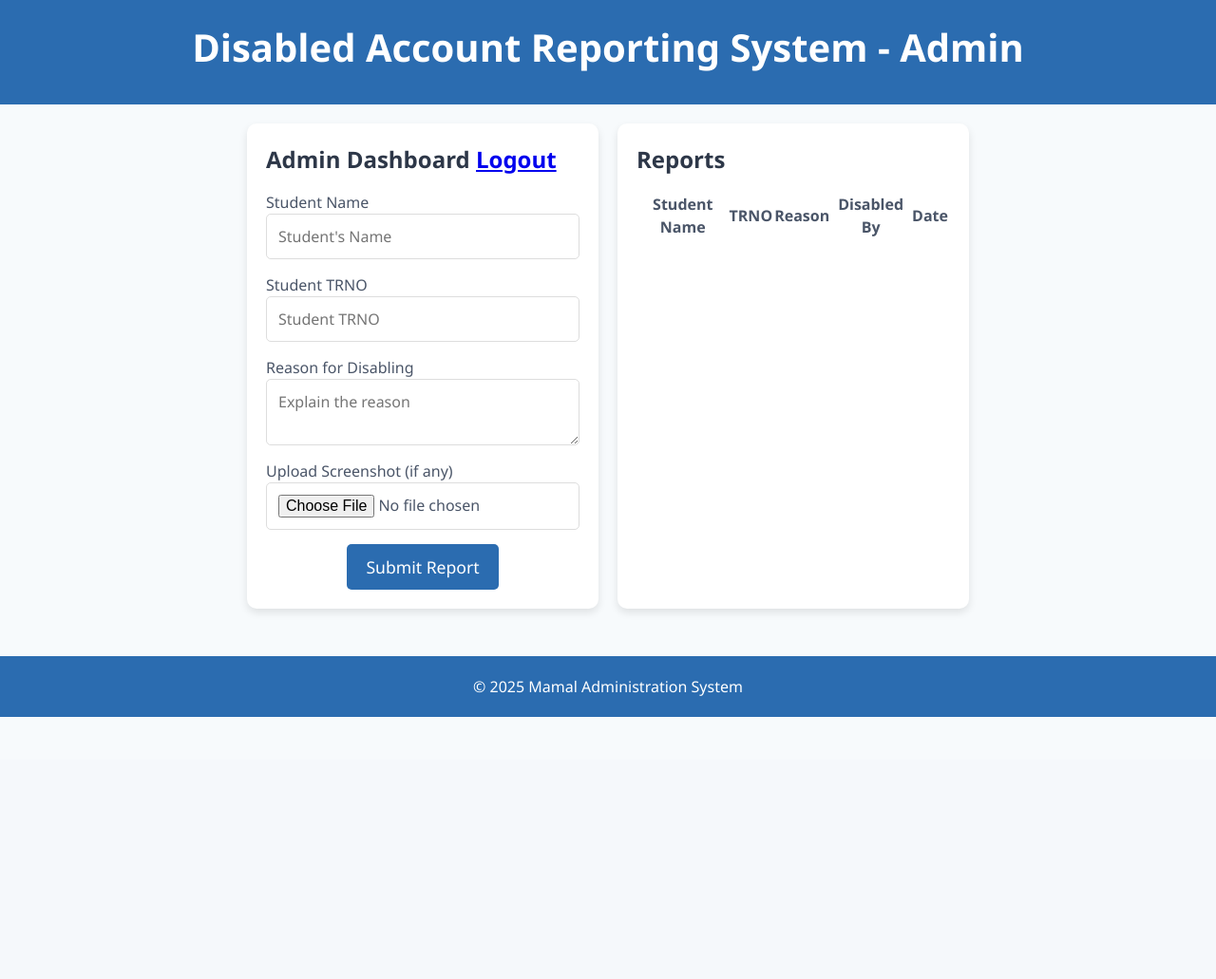
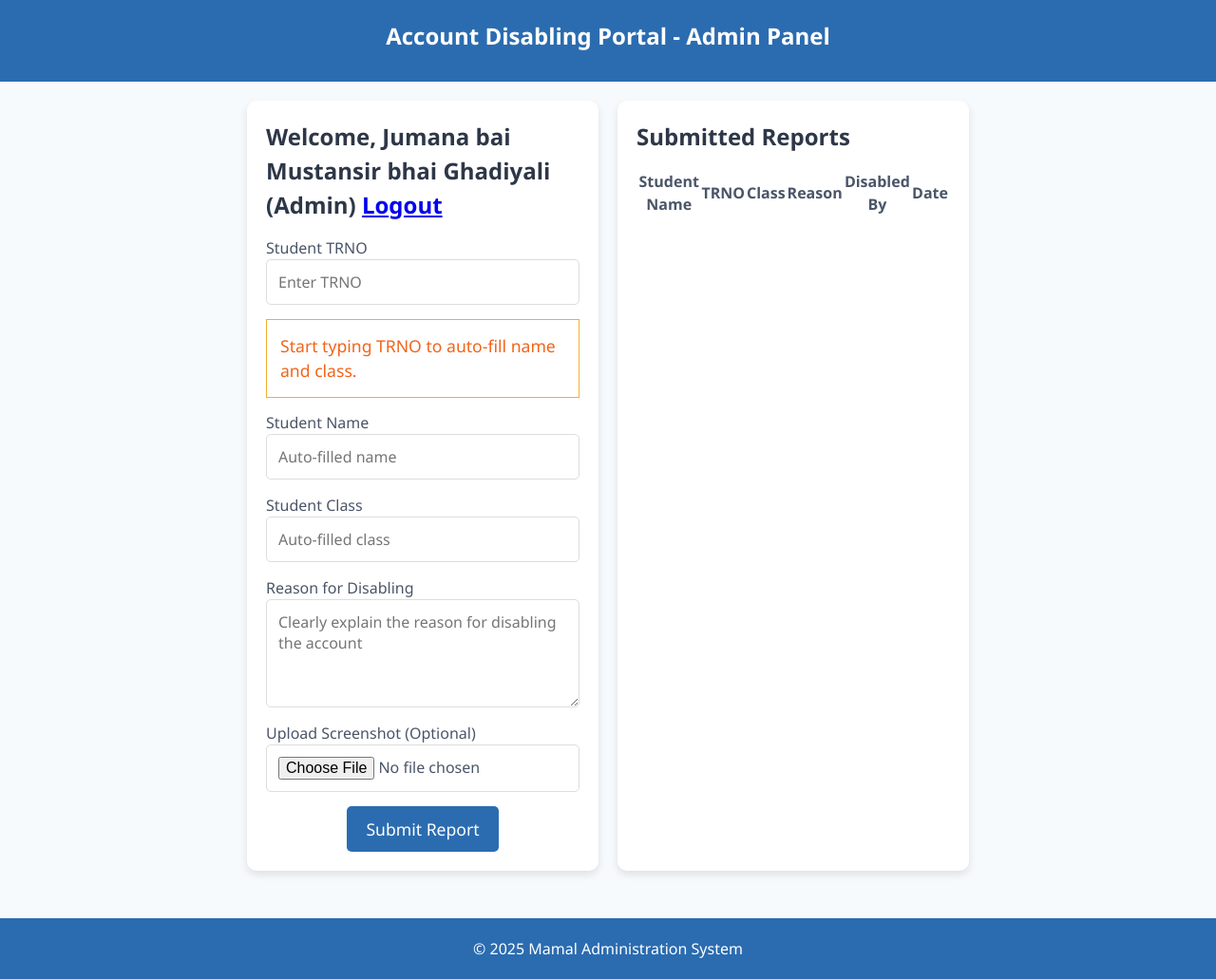
Before and after one commit to MbuguaDennis/disabled_account_report_system, a Flask app: page /admin in a window 1280 px wide. Shown: the whole page at 95% size. Before the commit the page ends 755 px from the top, so only its background shows below. Run offline with Flask 3, Linux system fonts and the light colour scheme; a user stored in the database is signed in; lists and menus that the app fills with data are empty.

Commit message:
Refactor Boss Dashboard UI and Fix Report Field Mapping
- Updated boss_dashboard.html with improved layout, styling, and accessibility
- Ensured proper field mapping: student_class now displays correctly
- Improved image handling with fallback for missing screenshots
- Added header/footer for consistent branding
- Enhanced table readability and UX for Janab review

```diff
--- a/app.py
+++ b/app.py
@@ -1,4 +1,4 @@
-from flask import Flask, render_template, request, redirect, url_for, send_file, session
+from flask import Flask, render_template, request, redirect, url_for, send_file, session, jsonify
 import sqlite3
 import os
 import pandas as pd
@@ -11,22 +11,61 @@ db_path = 'disabled_students.db'
 UPLOAD_FOLDER = 'static/uploads'
 app.config['UPLOAD_FOLDER'] = UPLOAD_FOLDER
 
+# --------------------------------------
+# Initialize the database
+# --------------------------------------
 def init_db():
     conn = sqlite3.connect(db_path)
     c = conn.cursor()
+
+    # Create reports table
     c.execute('''
         CREATE TABLE IF NOT EXISTS reports (
             id INTEGER PRIMARY KEY AUTOINCREMENT,
             student_name TEXT NOT NULL,
             trno TEXT NOT NULL,
+            student_class TEXT,
             disabled_by TEXT NOT NULL,
             reason TEXT NOT NULL,
             image_path TEXT,
             date_disabled TEXT NOT NULL
         )
     ''')
+
+    # Create students table
+    c.execute('''
+        CREATE TABLE IF NOT EXISTS students (
+            trno TEXT PRIMARY KEY,
+            name TEXT NOT NULL,
+            student_class TEXT NOT NULL
+        )
+    ''')
+
     conn.commit()
     conn.close()
+
+# --------------------------------------
+# Load student data from Excel
+# --------------------------------------
+def load_students_from_excel(path='static/data/students.xlsx'):
+    if os.path.exists(path):
+        df = pd.read_excel(path)
+        conn = sqlite3.connect(db_path)
+        c = conn.cursor()
+        for _, row in df.iterrows():
+            c.execute('''
+                INSERT OR REPLACE INTO students (trno, name, student_class)
+                VALUES (?, ?, ?)
+            ''', (str(row['TRNO']), row['Name'], row['Class']))
+        conn.commit()
+        conn.close()
+        print("[INFO] Student data loaded successfully.")
+    else:
+        print("[WARNING] Excel file not found at", path)
+
+# --------------------------------------
+# Routes
+# --------------------------------------
 
 @app.route('/')
 def login():
@@ -34,17 +73,16 @@ def login():
 
 @app.route('/login', methods=['POST'])
 def do_login():
+    username = request.form['username']
     role = request.form['role']
-    username = request.form['username']
     session['username'] = username
     session['role'] = role
     if role == 'admin':
         return redirect(url_for('admin_dashboard'))
     elif role == 'boss':
         return redirect(url_for('boss_dashboard'))
-    else:
-        return redirect(url_for('login'))
-# logout functionality
+    return redirect(url_for('login'))
+
 @app.route('/logout')
 def logout():
     session.clear()
@@ -61,26 +99,37 @@ def submit_report():
     if 'username' not in session or session['role'] != 'admin':
         return redirect(url_for('login'))
 
-    student_name = request.form['student_name']
-    trno = request.form['trno']
+    trno = request.form['trno'].strip()
+    reason = request.form['reason']
     disabled_by = session['username']
-    reason = request.form['reason']
-    image = request.files['image']
+    image = request.files.get('image')
     image_filename = None
 
+    conn = sqlite3.connect(db_path)
+    c = conn.cursor()
+    c.execute("SELECT name, student_class FROM students WHERE trno = ?", (trno,))
+    student = c.fetchone()
+    if not student:
+        conn.close()
+        return "TRNO not found in student list.", 400
+
+    student_name, student_class = student
+
+    # Save image if provided
     if image and image.filename:
         image_filename = image.filename
         image.save(os.path.join(app.config['UPLOAD_FOLDER'], image_filename))
 
     date_disabled = datetime.now().strftime('%Y-%m-%d %H:%M:%S')
-    conn = sqlite3.connect(db_path)
-    c = conn.cursor()
-    c.execute(
-        "INSERT INTO reports (student_name, trno, disabled_by, reason, image_path, date_disabled) VALUES (?, ?, ?, ?, ?, ?)",
-        (student_name, trno, disabled_by, reason, image_filename, date_disabled)
-    )
+
+    c.execute('''
+        INSERT INTO reports (student_name, trno, student_class, disabled_by, reason, image_path, date_disabled)
+        VALUES (?, ?, ?, ?, ?, ?, ?)
+    ''', (student_name, trno, student_class, disabled_by, reason, image_filename, date_disabled))
+
     conn.commit()
     conn.close()
+
     return redirect(url_for('admin_dashboard'))
 
 @app.route('/boss')
@@ -104,8 +153,27 @@ def export():
     conn.close()
     return send_file(excel_path, as_attachment=True)
 
+@app.route('/get_student_info')
+def get_student_info():
+    trno = request.args.get('trno', '').strip()
+    if not trno:
+        return jsonify({'error': 'No TRNO provided'}), 400
+
+    conn = sqlite3.connect(db_path)
+    c = conn.cursor()
+    c.execute("SELECT name, student_class FROM students WHERE trno = ?", (trno,))
+    result = c.fetchone()
+    conn.close()
+    if result:
+        return jsonify({'name': result[0], 'student_class': result[1]})
+    return jsonify({'error': 'Student not found'}), 404
+
+# --------------------------------------
+# Main
+# --------------------------------------
 if __name__ == '__main__':
     if not os.path.exists(app.config['UPLOAD_FOLDER']):
         os.makedirs(app.config['UPLOAD_FOLDER'])
     init_db()
+    load_students_from_excel()
     app.run(debug=True)
--- a/static/css/style.css
+++ b/static/css/style.css
@@ -28,11 +28,24 @@ header {
     text-align: center;
     padding: 20px 0;
 }
+select{
+    cursor: pointer;
+}
 
 header h1 {
-    font-size: 2.5rem;
+    font-size: 1.5rem;
     font-weight: 700;
     margin-bottom: 10px;
+}
+
+/* small */
+small{
+    font-size: 1.1rem;
+    display:block;
+    padding: 14px;
+    margin-bottom: 14px;
+    color: #F26419;
+    border: 1px solid #F6AE2D;
 }
 
 /* Navbar */
--- a/templates/admin_dashboard.html
+++ b/templates/admin_dashboard.html
@@ -2,62 +2,107 @@
 <html lang="en">
 
 <head>
-    <meta charset="UTF-8">
-    <meta name="viewport" content="width=device-width, initial-scale=1.0">
+    <meta charset="UTF-8" />
+    <meta name="viewport" content="width=device-width, initial-scale=1" />
     <title>Admin Dashboard</title>
-    <link rel="stylesheet" href="static/css/style.css">
+    <link rel="stylesheet" href="{{ url_for('static', filename='css/style.css') }}" />
+    <script>
+        function fetchStudentInfo(trno) {
+            if (!trno) {
+                document.getElementById('student_name').value = '';
+                document.getElementById('student_class').value = '';
+                return;
+            }
+            fetch('/get_student_info?trno=' + encodeURIComponent(trno))
+                .then(response => response.json())
+                .then(data => {
+                    if (data.name) {
+                        document.getElementById('student_name').value = data.name;
+                        document.getElementById('student_class').value = data.student_class || '';
+                    } else {
+                        document.getElementById('student_name').value = 'Not Found';
+                        document.getElementById('student_class').value = '';
+                    }
+                })
+                .catch(() => {
+                    document.getElementById('student_name').value = 'Error';
+                    document.getElementById('student_class').value = '';
+                });
+        }
+    </script>
 </head>
 
 <body>
     <header>
-        <h1>Disabled Account Reporting System - Admin</h1>
+        <h1>Account Disabling Portal - Admin Panel</h1>
     </header>
 
-    <div class="container">
+    <main class="container">
         <div class="dashboard">
+
+            <!-- Admin Info Card -->
             <div class="card">
                 <div class="card-header">
-                    Admin Dashboard
-                    <!-- Logout Button -->
+                    Welcome, {{ username }} (Admin)
                     <a href="/logout" class="logout-btn">Logout</a>
                 </div>
                 <div class="card-body">
                     <form action="/submit_report" method="POST" enctype="multipart/form-data">
+                        <label for="trno">Student TRNO</label>
+                        <input type="text" id="trno" name="trno" placeholder="Enter TRNO" required oninput="fetchStudentInfo(this.value)" />
+                        <small class="hint">Start typing TRNO to auto-fill name and class.</small>
+
                         <label for="student_name">Student Name</label>
-                        <input type="text" id="student_name" name="student_name" placeholder="Student's Name" required>
+                        <input type="text" id="student_name" name="student_name" placeholder="Auto-filled name" readonly required />
 
-                        <label for="trno">Student TRNO</label>
-                        <input type="text" id="trno" name="trno" placeholder="Student TRNO" required>
+                        <label for="student_class">Student Class</label>
+                        <input type="text" id="student_class" name="student_class" placeholder="Auto-filled class" readonly />
 
                         <label for="reason">Reason for Disabling</label>
-                        <textarea id="reason" name="reason" placeholder="Explain the reason" required></textarea>
+                        <textarea id="reason" name="reason" placeholder="Clearly explain the reason for disabling the account" rows="4" required></textarea>
 
-                        <label for="image">Upload Screenshot (if any)</label>
-                        <input type="file" id="image" name="image">
+                        <label for="image">Upload Screenshot (Optional)</label>
+                        <input type="file" id="image" name="image" accept="image/*" />
 
-                        <button type="submit">Submit Report</button>
+                        <button type="submit" class="primary-btn">Submit Report</button>
                     </form>
                 </div>
             </div>
 
-            <!-- Reports Section -->
+            <!-- Reports Table -->
             <div class="card">
-                <div class="card-header">Reports</div>
+                <div class="card-header">Submitted Reports</div>
                 <div class="card-body">
                     <table>
+                        <thead>
                             <tr>
                                 <th>Student Name</th>
                                 <th>TRNO</th>
+                                <th>Class</th>
                                 <th>Reason</th>
                                 <th>Disabled By</th>
                                 <th>Date</th>
                             </tr>
-                        <!-- Dynamic report entries will go here -->
+                        </thead>
+                        <tbody>
+                            <!-- Example row -->
+                            <!--
+                            <tr>
+                                <td>Ali Khan</td>
+                                <td>TR1234</td>
+                                <td>10-B</td>
+                                <td>Account misuse</td>
+                                <td>admin_user</td>
+                                <td>2025-05-22 09:00</td>
+                            </tr>
+                            -->
+                            <!-- Dynamic content will be rendered by Flask if needed -->
+                        </tbody>
                     </table>
                 </div>
             </div>
         </div>
-    </div>
+    </main>
 
     <footer>
         <p>&copy; 2025 Mamal Administration System</p>
```
Also changed, not shown: templates/boss_dashboard.html (+62 -16 lines), templates/login.html (+12 -9 lines), disabled_students.db, static/uploads/images.jpg (added), 2 other files. Lines whose indentation alone changed are shown as unchanged.
